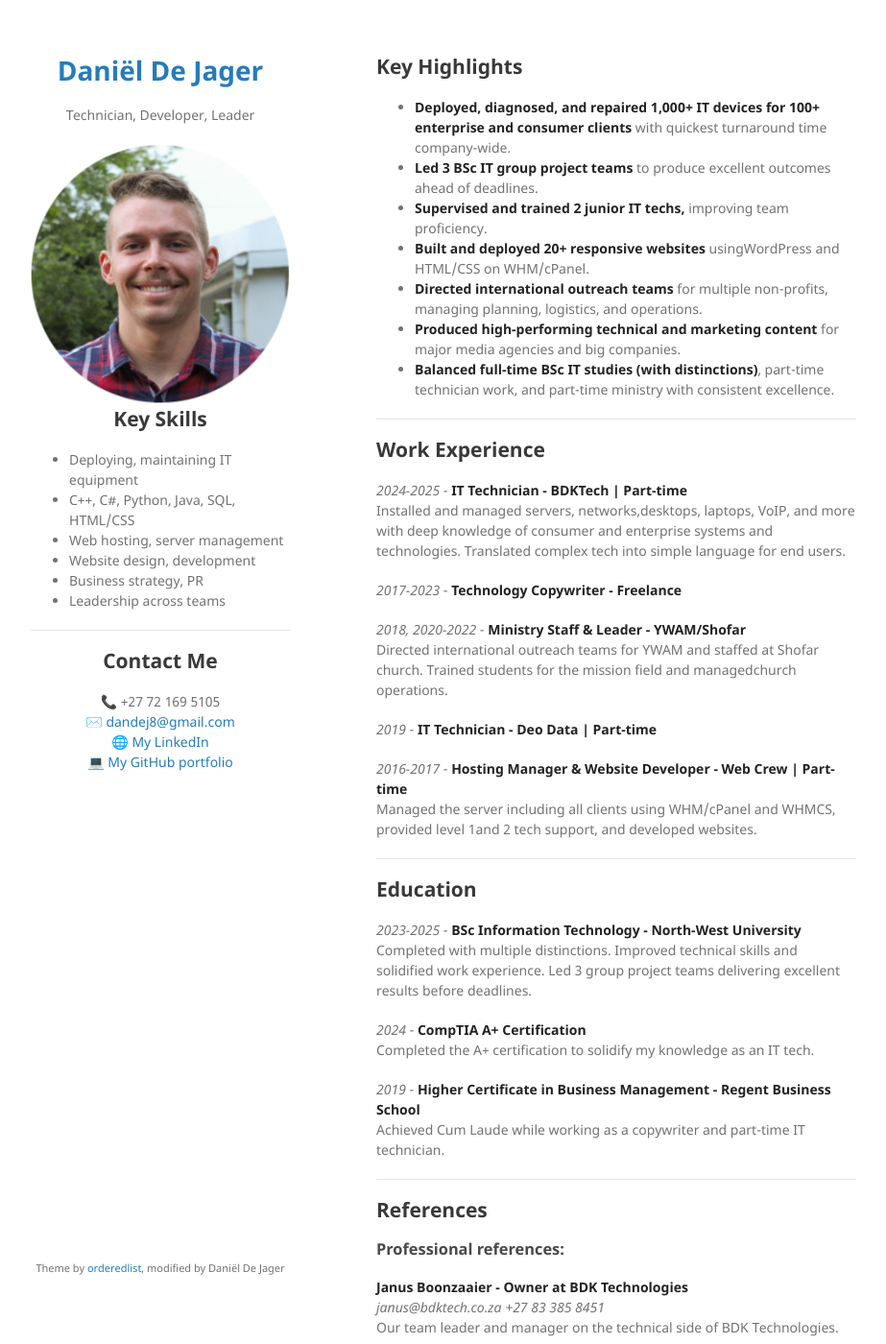
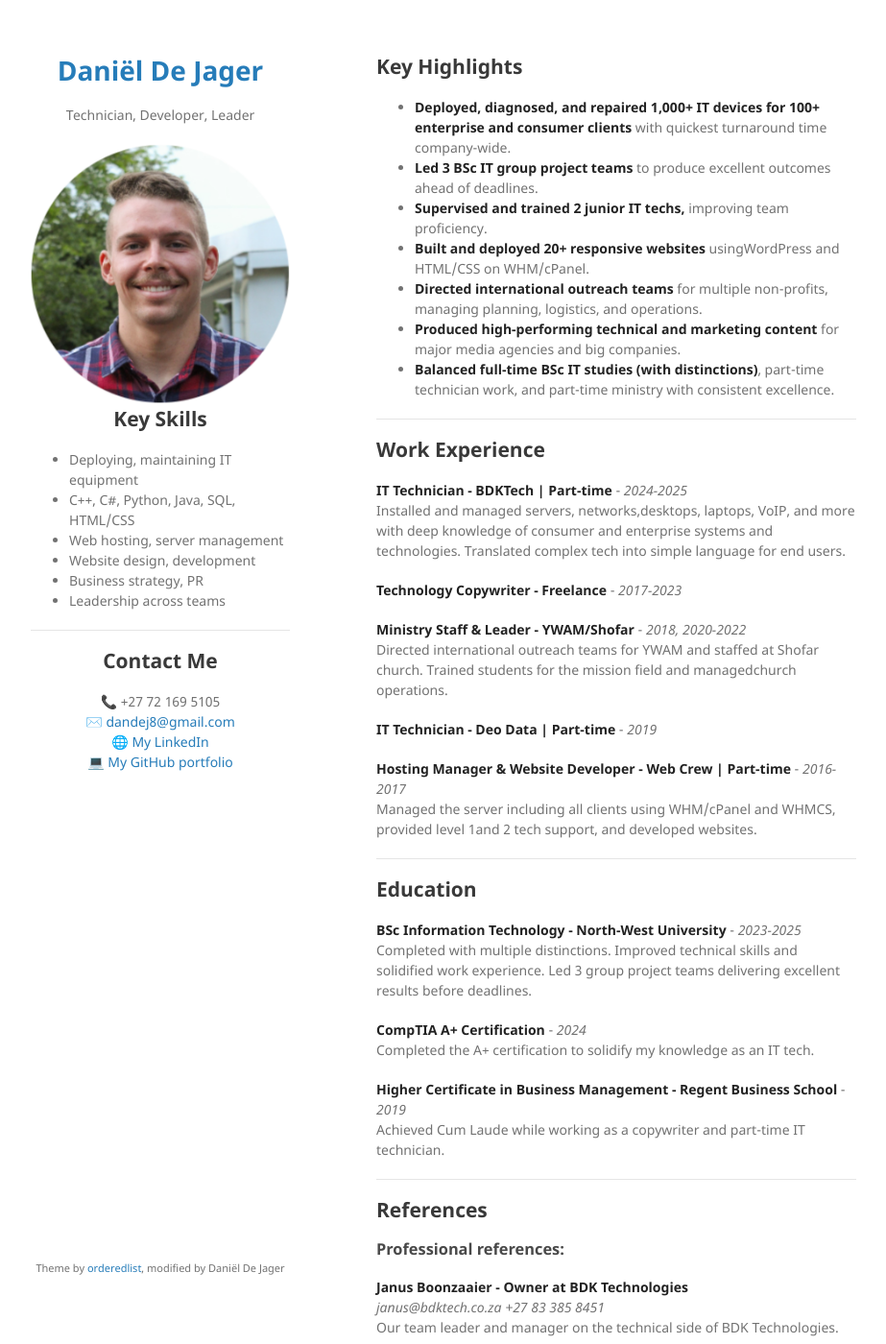
Before and after one commit to TenHunt/tenhunt.github.io, a Jekyll site: the page built from index.md, in a window 1280 px wide and 1400 px high. Shown: the whole window at 96% size, without its empty margins (178-1101 px from the left). Built offline with Jekyll 4.4.1, drawn with Linux system fonts in a browser that asks for light colours.

Commit message:
Moved dates to the back for easier reading

```diff
--- a/index.md
+++ b/index.md
@@ -17,30 +17,30 @@ title: Technician, Developer, Leader
 
 ## Work Experience
 
-_2024-2025_ - **IT Technician - BDKTech \| Part-time**
+**IT Technician - BDKTech \| Part-time** - _2024-2025_
 Installed and managed servers, networks,desktops, laptops, VoIP, and more with deep knowledge of consumer and enterprise systems and technologies. Translated complex tech into simple language for end users.
 
-_2017-2023_ - **Technology Copywriter - Freelance**
+**Technology Copywriter - Freelance** - _2017-2023_
 
-_2018, 2020-2022_ - **Ministry Staff & Leader - YWAM/Shofar**
+**Ministry Staff & Leader - YWAM/Shofar** - _2018, 2020-2022_
 Directed international outreach teams for YWAM and staffed at Shofar church. Trained students for the mission field and managedchurch operations.
 
-_2019_ - **IT Technician - Deo Data \| Part-time**
+**IT Technician - Deo Data \| Part-time** - _2019_
 
-_2016-2017_ - **Hosting Manager & Website Developer - Web Crew | Part-time**
+**Hosting Manager & Website Developer - Web Crew | Part-time** - _2016-2017_
 Managed the server including all clients using WHM/cPanel and WHMCS, provided level 1and 2 tech support, and developed websites.
 
 * * *
 
 ## Education
 
-_2023-2025_ - **BSc Information Technology - North-West University**
+**BSc Information Technology - North-West University** - _2023-2025_
 Completed with multiple distinctions. Improved technical skills and solidified work experience. Led 3 group project teams delivering excellent results before deadlines.
 
-_2024_ - **CompTIA A+ Certification**
+**CompTIA A+ Certification** - _2024_
 Completed the A+ certification to solidify my knowledge as an IT tech.
 
-_2019_ - **Higher Certificate in Business Management - Regent Business School**
+**Higher Certificate in Business Management - Regent Business School** - _2019_
 Achieved Cum Laude while working as a copywriter and part-time IT technician.
 
 * * *
```
